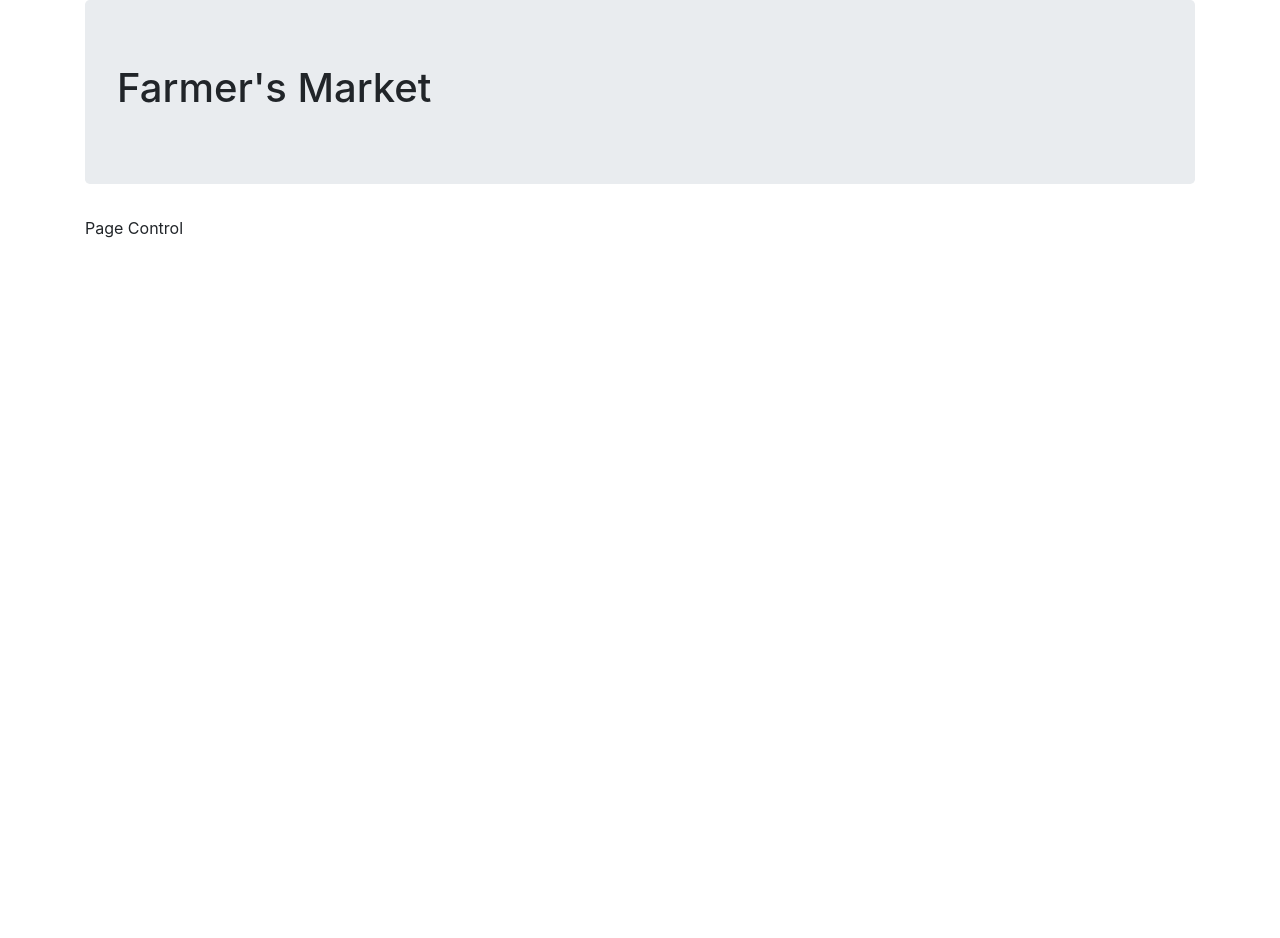
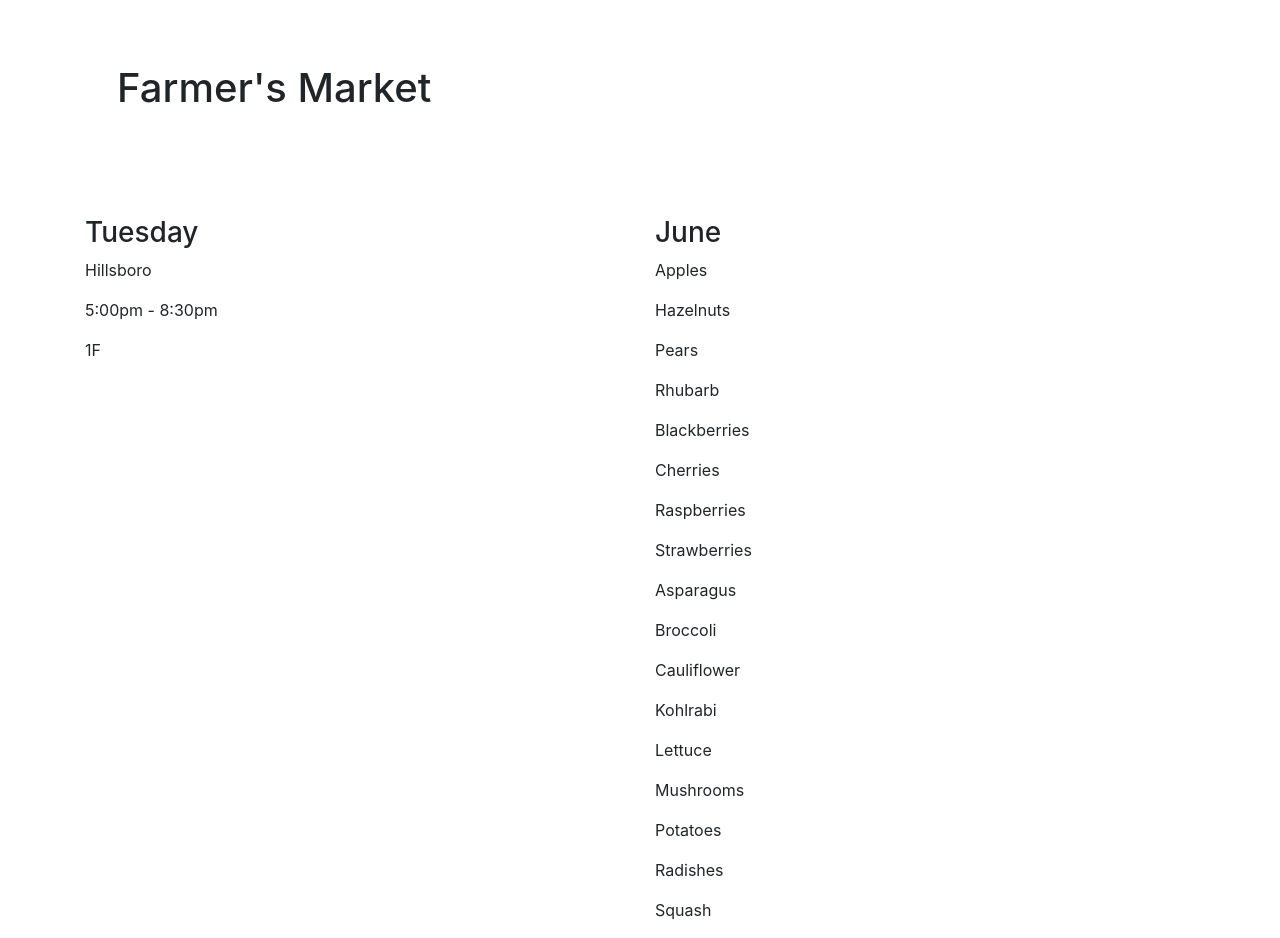
Before and after one commit to mlstroud/farmers-market, a React (Create React App) app: page / in a window 1280 px wide. Before the commit the page ends 800 px from the top, so only its background shows below. Built offline with nearby package versions, Linux system fonts and the light colour scheme.

Commit message:
add component and data for current day

```diff
--- a/src/components/PageControl.js
+++ b/src/components/PageControl.js
@@ -1,17 +1,342 @@
 import React from "react";
+import Today from "./Today";
 import Schedule from "./Schedule";
-import Produce from "./Schedule";
+import Produce from "./Produce";
+
+const marketSchedule = [
+  {
+    day: "Sunday",
+    location: "Lents International",
+    hours: "9:00am - 2:00pm",
+    booth: "4A"
+  },
+  {
+    day: "Monday",
+    location: "Pioneer Courthouse Square",
+    hours: "10:00am - 2:00pm",
+    booth: "7C"
+  },
+  {
+    day: "Tuesday",
+    location: "Hillsboro",
+    hours: "5:00pm - 8:30pm",
+    booth: "1F"
+  },
+  {
+    day: "Wednesday",
+    location: "Shemanski Park",
+    hours: "10:00am - 2:00pm",
+    booth: "3E"
+  },
+  {
+    day: "Thursday",
+    location: "Northwest Portland",
+    hours: "2:00pm - 6:00pm",
+    booth: "6D"
+  },
+  {
+    day: "Saturday",
+    location: "Beaverton",
+    hours: "10:00am - 1:30pm",
+    booth: "9G"
+  }
+];
+
+const availableProduce = [
+  {
+    month: "January",
+    selection: [
+      "Apples",
+      "Hazelnuts",
+      "Pears",
+      "Garlic",
+      "Mushrooms",
+      "Onions",
+      "Potatoes",
+      "Turnips"
+    ]
+  },
+  {
+    month: "February",
+    selection: [
+      "Apples",
+      "Hazelnuts",
+      "Pears",
+      "Garlic",
+      "Mushrooms",
+      "Onions",
+      "Potatoes"
+    ]
+  },
+  {
+    month: "March",
+    selection: [
+      "Apples",
+      "Hazelnuts",
+      "Pears",
+      "Rhubarb",
+      "Garlic",
+      "Mushrooms",
+      "Onions",
+      "Potatoes"
+    ]
+  },
+  {
+    month: "April",
+    selection: [
+      "Apples",
+      "Hazelnuts",
+      "Pears",
+      "Rhubarb",
+      "Asparagus",
+      "Garlic",
+      "Lettuce",
+      "Mushrooms",
+      "Onions",
+      "Potatoes"
+    ]
+  },
+  {
+    month: "May",
+    selection: [
+      "Apples",
+      "Hazelnuts",
+      "Pears",
+      "Rhubarb",
+      "Asparagus",
+      "Cauliflower",
+      "Garlic",
+      "Lettuce",
+      "Potatoes",
+      "Radishes"
+    ]
+  },
+  {
+    month: "June",
+    selection: [
+      "Apples",
+      "Hazelnuts",
+      "Pears",
+      "Rhubarb",
+      "Blackberries",
+      "Cherries",
+      "Raspberries",
+      "Strawberries",
+      "Asparagus",
+      "Broccoli",
+      "Cauliflower",
+      "Kohlrabi",
+      "Lettuce",
+      "Mushrooms",
+      "Potatoes",
+      "Radishes",
+      "Squash"
+    ]
+  },
+  {
+    month: "July",
+    selection: [
+      "Apples",
+      "Hazelnuts",
+      "Pears",
+      "Rhubarb",
+      "Apricots",
+      "Blackberries",
+      "Blueberries",
+      "Cherries",
+      "Melons",
+      "Nectarines",
+      "Peaches",
+      "Raspberries",
+      "Strawberries",
+      "Tomatoes",
+      "Beets",
+      "Broccoli",
+      "Brussel Sprouts",
+      "Cabbage",
+      "Carrots",
+      "Cauliflower",
+      "Cucumber",
+      "Eggplant",
+      "Garlic",
+      "Green Beans",
+      "Kohlrabi",
+      "Lettuce",
+      "Mushrooms",
+      "Potatoes",
+      "Radishes",
+      "Squash",
+      "Turnips"
+    ]
+  },
+  {
+    month: "August",
+    selection: [
+      "Apples",
+      "Apricots",
+      "Blackberries",
+      "Blueberries",
+      "Cherries",
+      "Melons",
+      "Nectarines",
+      "Peaches",
+      "Pears",
+      "Plums",
+      "Raspberries",
+      "Rhubarb",
+      "Strawberries",
+      "Tomatoes",
+      "Beets",
+      "Broccoli",
+      "Brussel Sprouts",
+      "Cabbage",
+      "Carrots",
+      "Cauliflower",
+      "Corn",
+      "Cucumber",
+      "Eggplant",
+      "Garlic",
+      "Green Beans",
+      "Kohlrabi",
+      "Lettuce",
+      "Mushrooms",
+      "Onions",
+      "Peas",
+      "Peppers",
+      "Potatoes",
+      "Radishes",
+      "Squash",
+      "Turnips"
+    ]
+  },
+  {
+    month: "September",
+    selection: [
+      "Apples",
+      "Blueberries",
+      "Grapes",
+      "Melons",
+      "Peaches",
+      "Pears",
+      "Plums",
+      "Raspberries",
+      "Tomatoes",
+      "Broccoli",
+      "Brussel Sprouts",
+      "Cabbage",
+      "Carrots",
+      "Cauliflower",
+      "Corn",
+      "Cucumber",
+      "Eggplant",
+      "Garlic",
+      "Green Beans",
+      "Kohlrabi",
+      "Lettuce",
+      "Mushrooms",
+      "Onions",
+      "Peas",
+      "Peppers",
+      "Potatoes",
+      "Radishes",
+      "Squash",
+      "Turnips"
+    ]
+  },
+  {
+    month: "October",
+    selection: [
+      "Apples",
+      "Grapes",
+      "Hazelnuts",
+      "Melons",
+      "Peaches",
+      "Pears",
+      "Tomatoes",
+      "Broccoli",
+      "Brussel Sprouts",
+      "Cabbage",
+      "Carrots",
+      "Cauliflower",
+      "Corn",
+      "Cucumber",
+      "Eggplant",
+      "Garlic",
+      "Green Beans",
+      "Kohlrabi",
+      "Lettuce",
+      "Mushrooms",
+      "Onions",
+      "Peas",
+      "Peppers",
+      "Potatoes",
+      "Pumpkins",
+      "Radishes",
+      "Squash",
+      "Turnips"
+    ]
+  },
+  {
+    month: "November",
+    selection: [
+      "Apples",
+      "Hazelnuts",
+      "Pears",
+      "Broccoli",
+      "Carrots",
+      "Cauliflower",
+      "Garlic",
+      "Mushrooms",
+      "Onions",
+      "Potatoes",
+      "Squash",
+      "Turnips"
+    ]
+  },
+  {
+    month: "December",
+    selection: [
+      "Apples",
+      "Hazelnuts",
+      "Pears",
+      "Broccoli",
+      "Carrots",
+      "Cauliflower",
+      "Garlic",
+      "Mushrooms",
+      "Onions",
+      "Potatoes",
+      "Turnips"
+    ]
+  }
+];
 
 class PageControl extends React.Component {
-
   constructor(props) {
     super(props);
+    this.date = new Date();
+    this.day = this.date.getDay();
+    if (this.day === 5) { this.day = 6 }
+    this.month = this.date.getMonth();
     this.state = {};
+  }
+
+  handleClick = () => {
+
   }
 
   render() {
     return (
-      "Page Control"
+      <React.Fragment>
+        <div class="row">
+          <Today day={marketSchedule[this.day].day}
+            location={marketSchedule[this.day].location}
+            hours={marketSchedule[this.day].hours}
+            booth={marketSchedule[this.day].booth}
+            month={availableProduce[this.month].month}
+            selection={availableProduce[this.month].selection} />
+        </div>
+      </React.Fragment>
     );
   }
 }
--- /dev/null
+++ b/src/components/Today.js
@@ -0,0 +1,34 @@
+import React from "react";
+import PropTypes from "prop-types";
+
+function Today(props) {
+  return (
+    <React.Fragment>
+      <div class="col-md-6">
+        <h3>{props.day}</h3>
+        <p>{props.location}</p>
+        <p>{props.hours}</p>
+        <p>{props.booth}</p>
+      </div>
+      <div class="col-md-6">
+        <h3>{props.month}</h3>
+        <p>
+          {props.selection.map((item) =>
+            <p>{item}</p>
+          )}
+        </p>
+      </div>
+    </React.Fragment>
+  );
+}
+
+Today.propTypes = {
+  day: PropTypes.string,
+  location: PropTypes.string,
+  hours: PropTypes.string,
+  booth: PropTypes.string,
+  month: PropTypes.string,
+  selection: PropTypes.arrayOf(PropTypes.string)
+}
+
+export default Today;
--- a/src/index.css
+++ b/src/index.css
@@ -11,3 +11,8 @@ code {
   font-family: source-code-pro, Menlo, Monaco, Consolas, 'Courier New',
     monospace;
 }
+
+
+.jumbotron {
+  background-color: white !important;
+}
```
